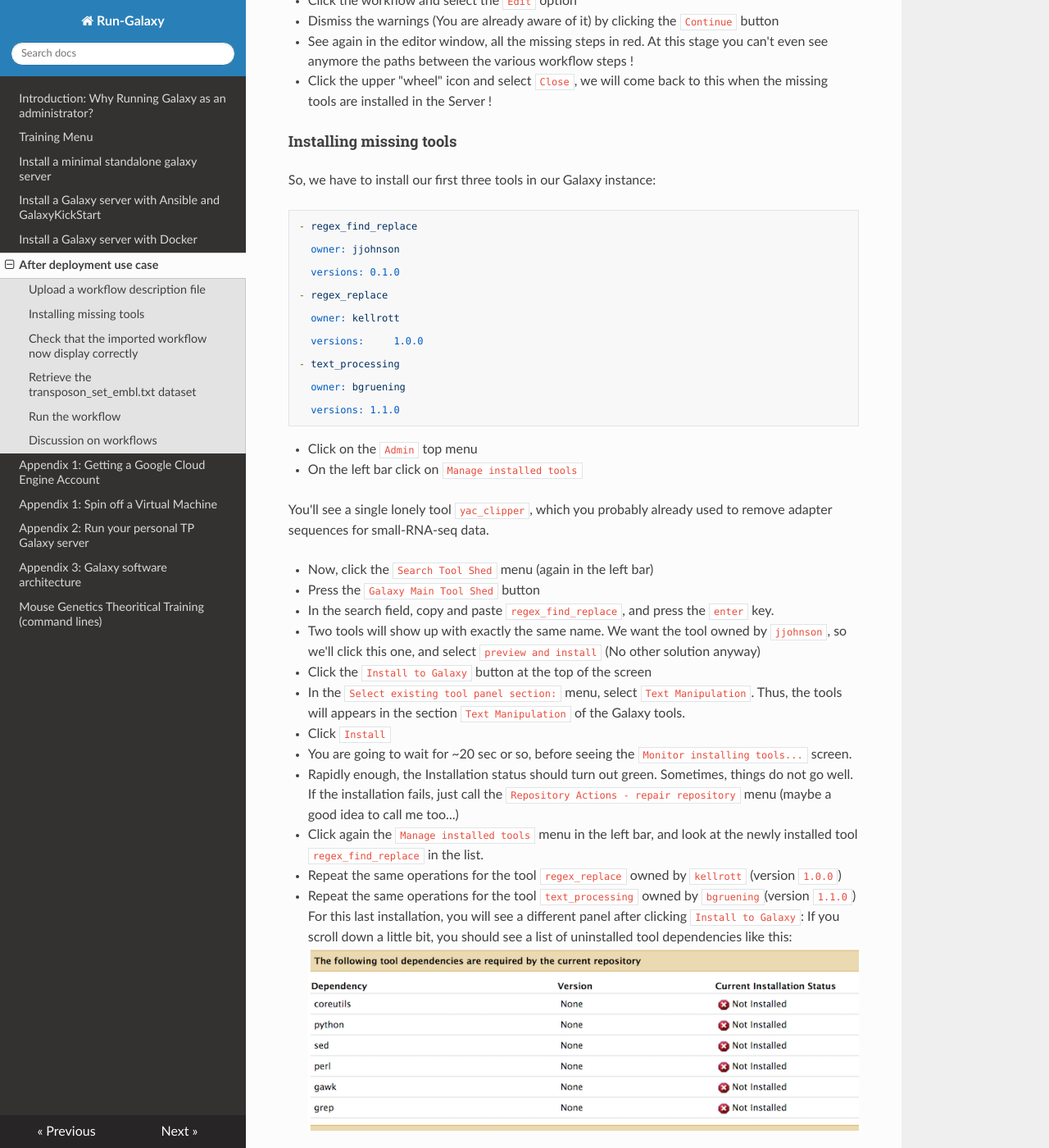
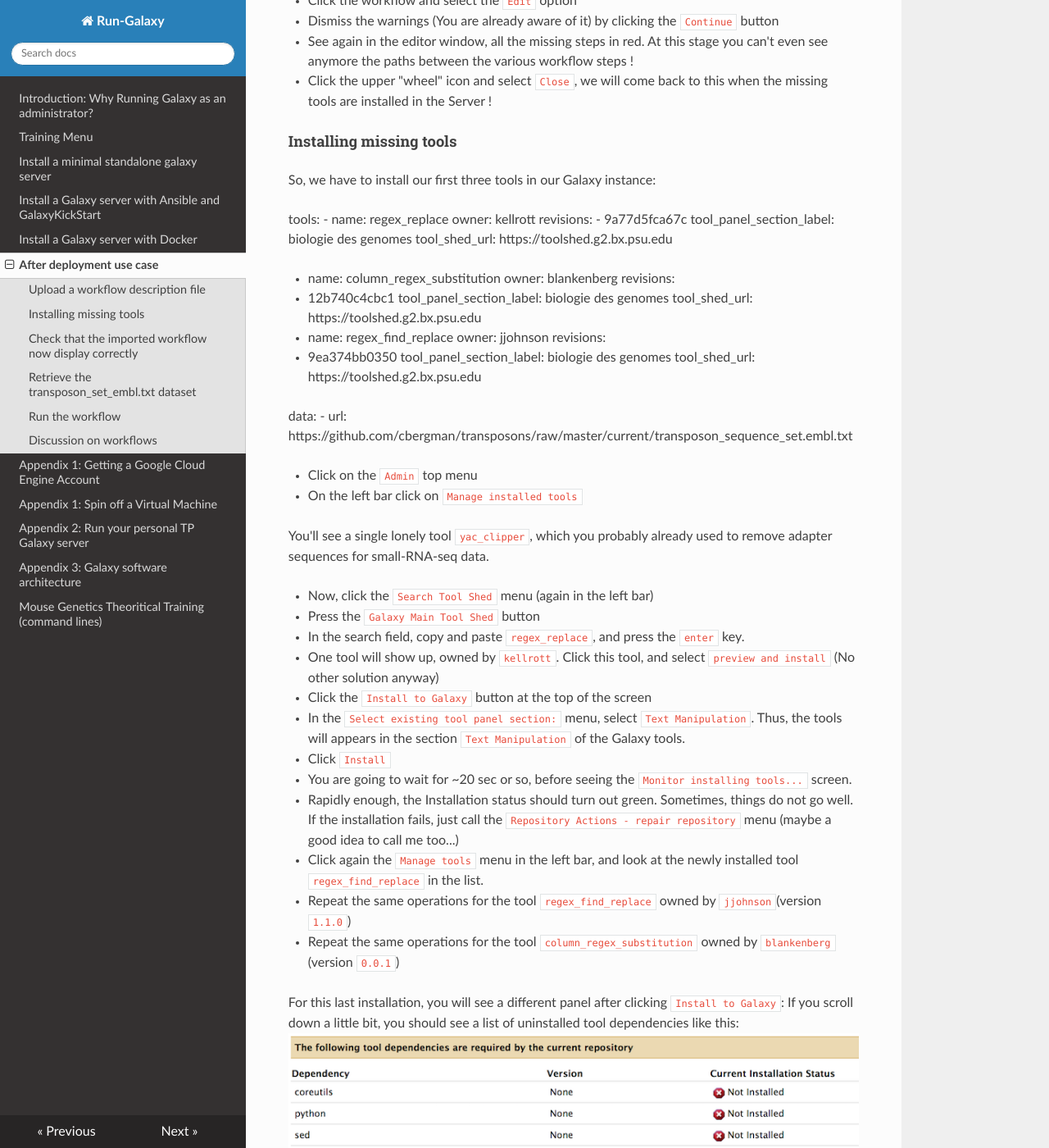
Before and after one commit to ARTbio/Run-Galaxy, an MkDocs documentation site: the page built from docs/Run_workflow.md, in a window 1280 px wide and 1400 px high, scrolled down 1947 px. Shown: the whole window at 82% size. Built offline with MkDocs 1.6.1, drawn with Linux system fonts in a browser that asks for light colours; nearby versions of some CDN libraries; old or Windows-style settings are respelled for this version of MkDocs; some of the changed text lies outside the part shown.

```diff
--- a/docs/Run_workflow.md
+++ b/docs/Run_workflow.md
@@ -78,23 +78,31 @@
 
 So, we have to install our first three tools in our Galaxy instance:
 
-    - regex_find_replace
+tools:
+- name: regex_replace
+  owner: kellrott
+  revisions:
+  - 9a77d5fca67c
+  tool_panel_section_label: biologie des genomes
+  tool_shed_url: https://toolshed.g2.bx.psu.edu
 
-      owner: jjohnson
+- name: column_regex_substitution
+  owner: blankenberg
+  revisions:
+  - 12b740c4cbc1
+  tool_panel_section_label: biologie des genomes
+  tool_shed_url: https://toolshed.g2.bx.psu.edu
 
-      versions: 0.1.0
+- name: regex_find_replace
+  owner: jjohnson
+  revisions:
+  - 9ea374bb0350
+  tool_panel_section_label: biologie des genomes
+  tool_shed_url: https://toolshed.g2.bx.psu.edu
 
-    - regex_replace
+data:
+- url: https://github.com/cbergman/transposons/raw/master/current/transposon_sequence_set.embl.txt
 
-      owner: kellrott
-
-      versions: 	1.0.0
-
-    - text_processing
-
-      owner: bgruening
-
-      versions: 1.1.0
 
 - Click on the `Admin` top menu
 - On the left bar click on `Manage installed tools`
@@ -104,9 +112,9 @@
 
 - Now, click the `Search Tool Shed` menu (again in the left bar)
 - Press the `Galaxy Main Tool Shed` button
-- In the search field, copy and paste `regex_find_replace`, and press the `enter` key.
-- Two tools will show up with exactly the same name.
-    We want the tool owned by `jjohnson`, so we'll click this one, and select `preview and install` (No other solution anyway)
+- In the search field, copy and paste `regex_replace`, and press the `enter` key.
+- One tool will show up, owned by `kellrott`.
+    Click this tool, and select `preview and install` (No other solution anyway)
 - Click the `Install to Galaxy` button at the top of the screen
 - In the `Select existing tool panel section:` menu, select `Text Manipulation`.
 Thus, the tools will appears in the section `Text Manipulation` of the Galaxy tools.
@@ -115,26 +123,26 @@
 - Rapidly enough, the Installation status should turn out green. Sometimes, things do not go well.
 If the installation fails, just call the `Repository Actions - repair repository` menu
 (maybe a good idea to call me too...)
-- Click again the `Manage installed tools` menu in the left bar, and look at the newly
+- Click again the `Manage tools` menu in the left bar, and look at the newly
 installed tool `regex_find_replace` in the list.
 
+- Repeat the same operations for the tool `regex_find_replace` owned by `jjohnson`(version `1.1.0`)
 
-- Repeat the same operations for the tool `regex_replace` owned by `kellrott` (version `1.0.0`)
+- Repeat the same operations for the tool `column_regex_substitution` owned by `blankenberg` (version `0.0.1`)
 
-- Repeat the same operations for the tool `text_processing` owned by `bgruening`(version `1.1.0`)
    For this last installation, you will see a different panel after clicking `Install to Galaxy`:
    If you scroll down a little bit, you should see a list of uninstalled tool dependencies like this:
    ![uninstalled dependencies](images/uninstalled_dependencies.png)
 
-   These are software packages required to get the tool `text_processing` working properly.
-   The required packages will be installed by the lately adopted package manager `conda.
+   These are software packages required to get the tool `column_regex_substitution` working properly.
+   The required package (python 2.7) will be installed by the lately adopted package manager `conda`.
    You can further check this by clicking the `Display Details` button bellow the Dependency list.
 
    At this stage, avoid further distraction and do not forget to select tool panel section
    `Text Manipulation`, and finally click the `Install` button.
    This time, the `Monitor installing tool shed repositories` will display new steps (in yellow),
-   including the `Installing tool dependencies` step. The whole process should take longer,
-   about 2 min and 30 secondes (a bit too short for a coffee through).
+   including the `Installing tool dependencies` step. The whole process may take longer,
+   but not too long in this specific case.
 - Finally go back a last time to the `Manage installed tools` panel:
 
 
```
